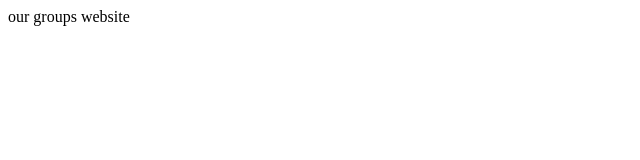
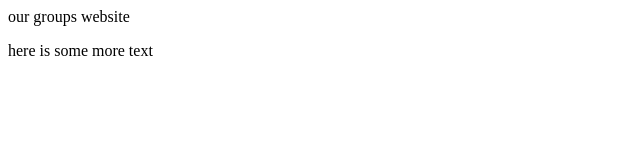
Before and after one commit to ellertsmari/GitDemo, a plain HTML site: page index.html in a window 1280 px wide. Shown: the whole page, without its empty margins (0-640 px from the left). Drawn offline with Linux system fonts and the light colour scheme.

Commit message:
added the text

```diff
--- a/index.html
+++ b/index.html
@@ -7,5 +7,6 @@
 </head>
 <body>
     <div>our groups website</div>
+    <p>here is some more text</p>
 </body>
 </html>
```
